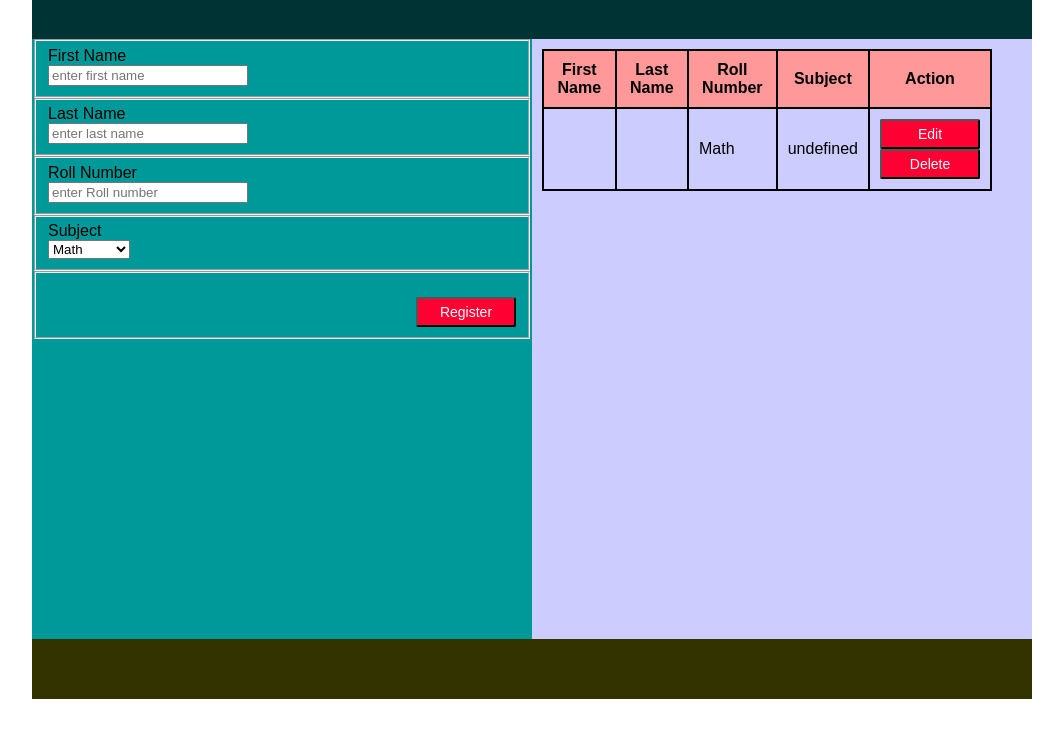
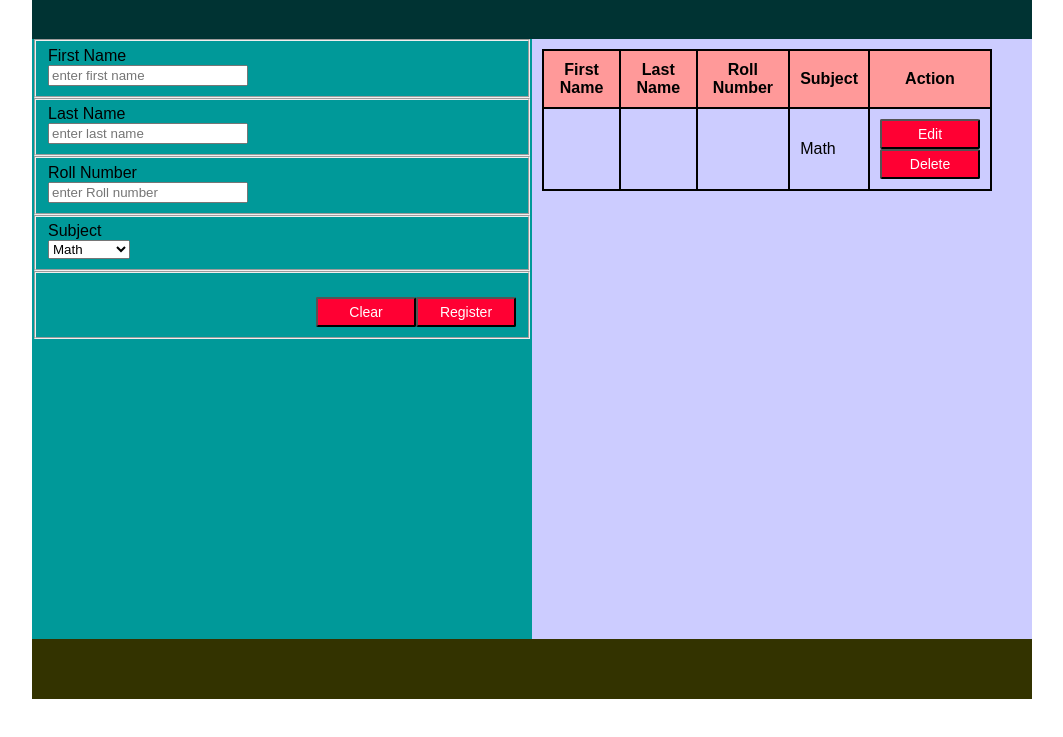
Before and after one commit to SulypaMarkiyan/N28SPv2, a plain HTML site: page pages/Login.html in a window 1280 px wide. Both pictures are taken after a click on the button "Register". Shown: the part 61-798 px from the top of the page, without its empty margins (108-1171 px from the left). Drawn offline with Linux system fonts and the light colour scheme.

Commit message:
Add button

```diff
--- a/js/LoginScript.js
+++ b/js/LoginScript.js
@@ -1,6 +1,7 @@
 var studentsArray = [];
 
 function init() {
+    document.getElementById("tablerows").innerHTML = "";
     if (localStorage.studentsRecord) {
         studentsArray = JSON.parse(localStorage.studentsRecord);
         for (var i = 0; i < studentsArray.length; i++) {
@@ -17,16 +18,19 @@ function onRegisterPressed() {
     var subject = document.getElementById("subject").value;
 
     var stuObj = { firstname: firstName, lastname: lastName, rollnum: rollNum, subject: subject };
-    studentsArray.push(stuObj);
+    if (selectedIndex === -1) {
+        studentsArray.push(stuObj);
+    } else {
+        studentsArray.splice(selectedIndex, 1, stuObj);
+    }
+
 
     localStorage.studentsRecord = JSON.stringify(studentsArray);
-    prepareTableCell(firstName, lastName, rollNum, subject);
+
+    init();
+    onClarPressed();
 
 
-
-    document.getElementById("firstname").value = "";
-    document.getElementById("lastname").value = "";
-    document.getElementById("rollnum").value = "";
 }
 // function onRegisterPressed(){
 
@@ -55,7 +59,7 @@ function onRegisterPressed() {
 //  }
 
 function prepareTableCell(index, firstName, lastName, rollNum, subject) {
-    var table = document.getElementById("regtable");
+    var table = document.getElementById("tablerows");
     var row = table.insertRow();
 
     var firstNameCell = row.insertCell(0);
@@ -68,10 +72,32 @@ function prepareTableCell(index, firstName, lastName, rollNum, subject) {
     lastNameCell.innerHTML = lastName;
     rollNumCell.innerHTML = rollNum;
     subjectCell.innerHTML = subject;
-    actionCell.innerHTML = '<button>Edit</button><br/><button onclick="deleteTableRow(' + index+')">Delete</button>';
+    actionCell.innerHTML = '<button onclick="onEditPressed('+index+')">Edit</button><br/><button onclick="deleteTableRow(' + index + ')">Delete</button>';
 }
 
 function deleteTableRow(index) {
-    var table = document.getElementById("regtable");
-    table.deleteRow(index+1);
+    //var table = document.getElementById("regtable");
+    //table.deleteRow(index + 1);
+    studentsArray.splice(index, 1);
+    localStorage.studentsRecord = JSON.stringify(studentsArray);
+    init();
 }
+
+function onClarPressed() {
+    selectedIndex = -1;
+    document.getElementById("firstname").value = "";
+    document.getElementById("lastname").value = "";
+    document.getElementById("rollnum").value = "";
+    document.getElementById("subject").value = "Math";
+    document.getElementById("submit").innerHTML = "Register";
+}
+var selectedIndex = -1;
+function onEditPressed(index) {
+    selectedIndex = index;
+    var stuObj = studentsArray[index];
+    document.getElementById("firstname").value = stuObj.firstname;
+    document.getElementById("lastname").value = stuObj.lastname;
+    document.getElementById("rollnum").value = stuObj.rollnum;
+    document.getElementById("subject").value = stuObj.subject;
+    document.getElementById("submit").innerHTML = "Update";
+}
--- a/pages/Login.html
+++ b/pages/Login.html
@@ -35,6 +35,7 @@
                 <fieldset>
                     <label for="submit">&nbsp;</label>
                     <button id="submit" onclick="onRegisterPressed()">Register</button>
+                    <button id="clear" onclick="onClarPressed()">Clear</button>
                 </fieldset>
             </div>
         </aside>
```
